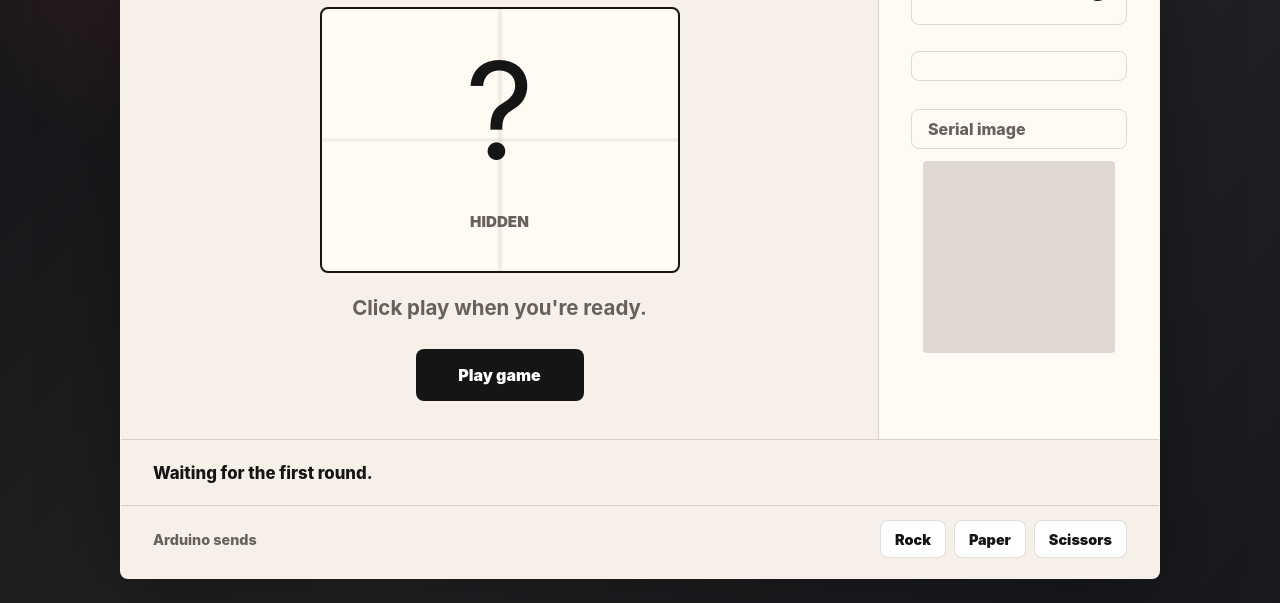
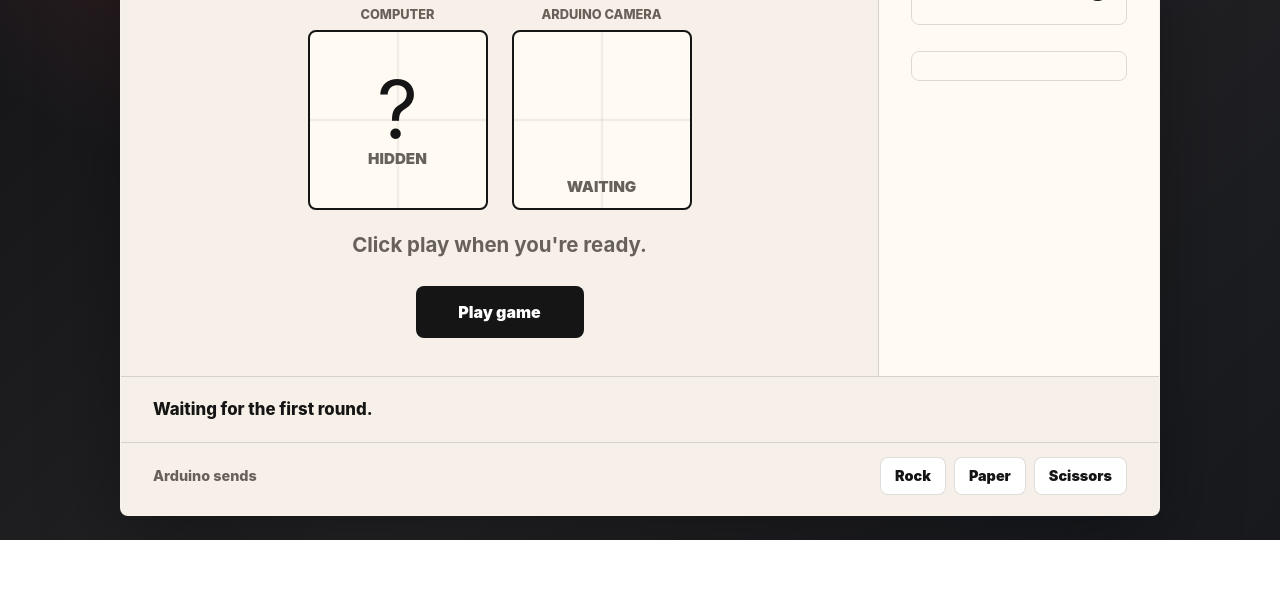
Before and after one commit to Firazaba0369/CPE470_Final_Project, a website: page web-app/public/index.html in a window 1280 px wide. Shown: the part 327-930 px from the top of the page. After the commit the page ends 867 px from the top, so only its background shows below. Drawn offline with nearby package versions, Linux system fonts and the light colour scheme; no server answers.

Commit message:
added user prediction next to computer.

```diff
--- a/web-app/public/app.js
+++ b/web-app/public/app.js
@@ -31,6 +31,7 @@ const elements = {
   resultText: document.querySelector("#resultText"),
   simulateButtons: [...document.querySelectorAll("[data-choice]")],
   captureCanvas: document.querySelector("#captureCanvas"),
+  userChoiceLabel: document.querySelector("#userChoiceLabel"),
 };
 
 // Socket.IO image handler (server -> clients)
@@ -78,7 +79,11 @@ function clearNextRoundTimer() {
 }
 
 function renderRoundDots(game) {
-  const currentRound = Math.min(game.roundIndex + 1, game.totalRounds);
+  // If the game ended early (e.g. best 3 out of 5), don't increment the round text counter anymore
+  const currentRound = game.gameOver
+    ? game.roundIndex
+    : Math.min(game.roundIndex + 1, game.totalRounds);
+
   const dots = game.choices
     .map((_, index) => {
       const active =
@@ -230,6 +235,8 @@ async function runCountdown(game) {
   elements.playButton.disabled = true;
   elements.prompt.textContent = "Turn around and face the Arduino.";
   choiceMarkup(null);
+  if (elements.userChoiceLabel)
+    elements.userChoiceLabel.textContent = "Waiting";
 
   const readyState = await api("/api/round-ready", { method: "POST" });
   render(readyState);
@@ -243,7 +250,7 @@ async function runCountdown(game) {
   state.busy = false;
   render(readyState);
   elements.countdown.textContent = "Shoot";
-  choiceMarkup(readyState.currentWebChoice);
+  choiceMarkup(null); // Keep the web app's choice hidden until the Arduino button is pressed
   elements.prompt.textContent = "Show your hand and press the Arduino button.";
 }
 
@@ -325,23 +332,42 @@ async function pollState() {
     const key = resultKeyFor(game);
 
     if (key !== state.lastResultKey) {
+      // Parse previous score totals from the key string
+      const oldParts = state.lastResultKey
+        ? state.lastResultKey.split("|")
+        : [];
+      const oldResultsCount =
+        (parseInt(oldParts[1]) || 0) +
+        (parseInt(oldParts[2]) || 0) +
+        (parseInt(oldParts[3]) || 0);
+
       state.lastResultKey = key;
       render(game);
-      if (game.lastWebChoice && !game.waitingForArduino) {
-        choiceMarkup(game.lastWebChoice);
-      }
 
-      if (
-        game.started &&
-        !game.gameOver &&
-        !game.waitingForArduino &&
-        game.lastResult
-      ) {
-        elements.prompt.textContent = "Next round starting.";
-        clearNextRoundTimer();
-        state.nextRoundTimer = setTimeout(() => {
-          nextRound();
-        }, resultPauseMs);
+      // Calculate new score totals
+      const newResultsCount =
+        (game.userWins || 0) + (game.webWins || 0) + (game.ties || 0);
+
+      // If the overall score/ties increased, a hardware result JUST arrived!
+      if (newResultsCount > oldResultsCount) {
+        if (game.lastWebChoice) {
+          choiceMarkup(game.lastWebChoice); // Reveal the bot's choice!
+        }
+        if (game.lastUserChoice && elements.userChoiceLabel) {
+          elements.userChoiceLabel.textContent =
+            labels[game.lastUserChoice] || "Unknown"; // Reveal Arduino's prediction!
+        }
+
+        if (game.started && !game.gameOver) {
+          elements.prompt.textContent =
+            game.lastResult === "tie"
+              ? "Tie. Restarting countdown..."
+              : "Next round starting.";
+          clearNextRoundTimer();
+          state.nextRoundTimer = setTimeout(() => {
+            nextRound();
+          }, resultPauseMs);
+        }
       }
     }
   } catch (error) {
--- a/web-app/public/index.html
+++ b/web-app/public/index.html
@@ -20,10 +20,116 @@
         <div class="game-grid">
           <section class="arena">
             <div class="countdown" id="countdown">Ready?</div>
-            <div class="choice-display" id="webChoice">
-              <span class="choice-icon">?</span>
-              <span class="choice-label">Hidden</span>
+
+            <div
+              style="
+                display: flex;
+                gap: 24px;
+                align-items: stretch;
+                justify-content: center;
+                width: 100%;
+              "
+            >
+              <!-- Web App Choice -->
+              <div
+                style="
+                  display: flex;
+                  flex-direction: column;
+                  align-items: center;
+                  gap: 8px;
+                "
+              >
+                <span
+                  style="
+                    color: var(--muted);
+                    font-weight: 800;
+                    text-transform: uppercase;
+                    font-size: 0.8rem;
+                  "
+                  >Computer</span
+                >
+                <div
+                  class="choice-display"
+                  id="webChoice"
+                  style="
+                    margin: 0;
+                    width: 180px;
+                    height: 180px;
+                    min-height: unset;
+                    aspect-ratio: unset;
+                    display: flex;
+                    flex-direction: column;
+                    justify-content: center;
+                    align-items: center;
+                  "
+                >
+                  <span class="choice-icon">?</span>
+                  <span class="choice-label">Hidden</span>
+                </div>
+              </div>
+
+              <!-- Arduino (User) Choice -->
+              <div
+                style="
+                  display: flex;
+                  flex-direction: column;
+                  align-items: center;
+                  gap: 8px;
+                "
+              >
+                <span
+                  style="
+                    color: var(--muted);
+                    font-weight: 800;
+                    text-transform: uppercase;
+                    font-size: 0.8rem;
+                  "
+                  >Arduino Camera</span
+                >
+                <section
+                  class="choice-display"
+                  aria-label="Serial image capture"
+                  style="
+                    margin: 0;
+                    width: 180px;
+                    height: 180px;
+                    padding: 12px;
+                    display: flex;
+                    flex-direction: column;
+                    justify-content: center;
+                    min-height: unset;
+                    aspect-ratio: unset;
+                  "
+                >
+                  <canvas
+                    id="captureCanvas"
+                    width="64"
+                    height="64"
+                    aria-label="Serial image preview"
+                    style="
+                      display: block;
+                      margin: 0 auto;
+                      border-radius: 4px;
+                      width: 100%;
+                      max-width: 100%;
+                      flex: 1;
+                      min-height: 0;
+                      min-width: 0;
+                      object-fit: contain;
+                      background: transparent;
+                      image-rendering: pixelated;
+                    "
+                  ></canvas>
+                  <span
+                    class="choice-label"
+                    id="userChoiceLabel"
+                    style="margin-top: 8px; text-align: center"
+                    >Waiting</span
+                  >
+                </section>
+              </div>
             </div>
+
             <p class="prompt" id="prompt">Click play when you're ready.</p>
             <button class="primary-action" id="playButton" type="button">
               Play game
@@ -40,33 +146,6 @@
               <strong id="webWins">0</strong>
             </div>
             <div class="rounds" id="rounds"></div>
-
-            <section
-              class="serial-panel"
-              aria-label="Serial image capture"
-              style="margin-top: 12px"
-            >
-              <div
-                class="score-row"
-                style="margin-bottom: 12px; min-height: 40px; padding: 8px 16px"
-              >
-                <span>Serial image</span>
-              </div>
-              <canvas
-                id="captureCanvas"
-                width="192"
-                height="192"
-                aria-label="Serial image preview"
-                style="
-                  display: block;
-                  margin: 0 auto;
-                  border-radius: 4px;
-                  max-width: 100%;
-                  object-fit: contain;
-                  background: #e0d8d0;
-                "
-              ></canvas>
-            </section>
           </aside>
         </div>
 
--- a/web-app/public/styles.css
+++ b/web-app/public/styles.css
@@ -19,11 +19,26 @@ body {
   margin: 0;
   min-height: 100vh;
   background:
-    radial-gradient(circle at 20% 10%, rgba(228, 86, 79, 0.24), transparent 26rem),
-    radial-gradient(circle at 80% 0%, rgba(64, 107, 217, 0.24), transparent 24rem),
+    radial-gradient(
+      circle at 20% 10%,
+      rgba(228, 86, 79, 0.24),
+      transparent 26rem
+    ),
+    radial-gradient(
+      circle at 80% 0%,
+      rgba(64, 107, 217, 0.24),
+      transparent 24rem
+    ),
     linear-gradient(135deg, #101114 0%, #242326 58%, #17191d 100%);
   color: var(--ink);
-  font-family: Inter, ui-sans-serif, system-ui, -apple-system, BlinkMacSystemFont, "Segoe UI", sans-serif;
+  font-family:
+    Inter,
+    ui-sans-serif,
+    system-ui,
+    -apple-system,
+    BlinkMacSystemFont,
+    "Segoe UI",
+    sans-serif;
 }
 
 button {
@@ -122,13 +137,23 @@ h1 {
   border: 2px solid var(--ink);
   border-radius: 8px;
   background:
-    linear-gradient(90deg, transparent 49%, rgba(21, 21, 21, 0.08) 50%, transparent 51%),
-    linear-gradient(0deg, transparent 49%, rgba(21, 21, 21, 0.08) 50%, transparent 51%),
+    linear-gradient(
+      90deg,
+      transparent 49%,
+      rgba(21, 21, 21, 0.08) 50%,
+      transparent 51%
+    ),
+    linear-gradient(
+      0deg,
+      transparent 49%,
+      rgba(21, 21, 21, 0.08) 50%,
+      transparent 51%
+    ),
     #fffaf2;
 }
 
 .choice-icon {
-  font-size: clamp(4.8rem, 13vw, 8.4rem);
+  font-size: 5rem;
   line-height: 0.92;
 }
 
```
